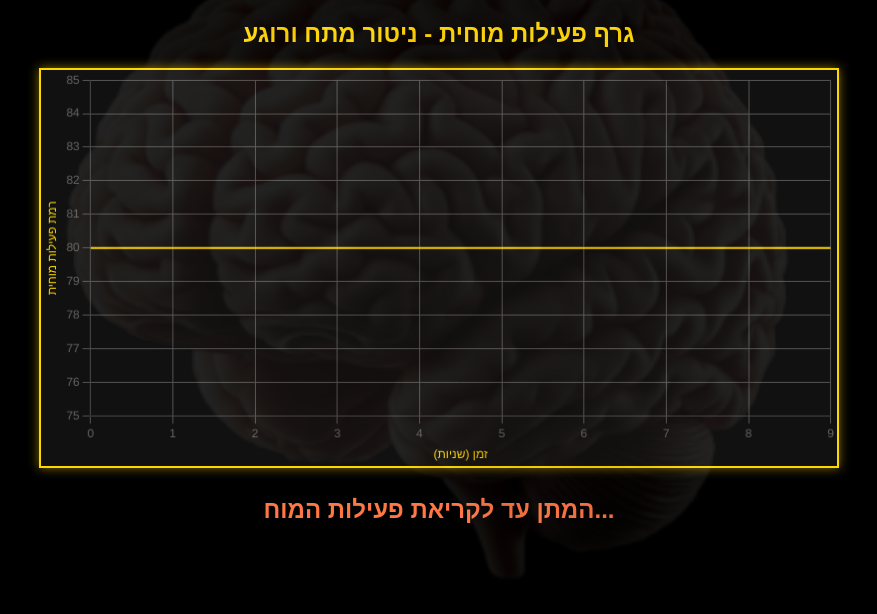
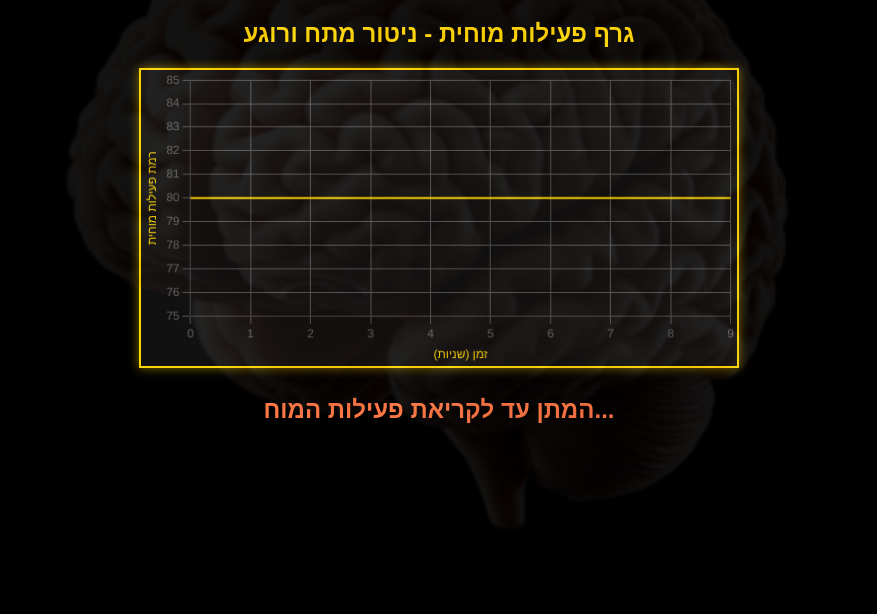
Before and after one commit to metanel/my-brain-graph, a plain HTML site: page graph.html in a window 1280 px wide. Shown: the whole page, without its empty margins (201-1078 px from the left). Drawn offline with nearby package versions, Linux system fonts and the light colour scheme.

Commit message:
Update graph.html

```diff
--- a/graph.html
+++ b/graph.html
@@ -43,8 +43,8 @@
         }
         canvas {
             width: 100%;
-            max-width: 800px;
-            height: 400px;
+            max-width: 600px;
+            height: 300px;
             border: 2px solid #FFD700;
             background-color: #111;
             box-shadow: 0px 0px 10px rgba(255, 215, 0, 0.5);
```
